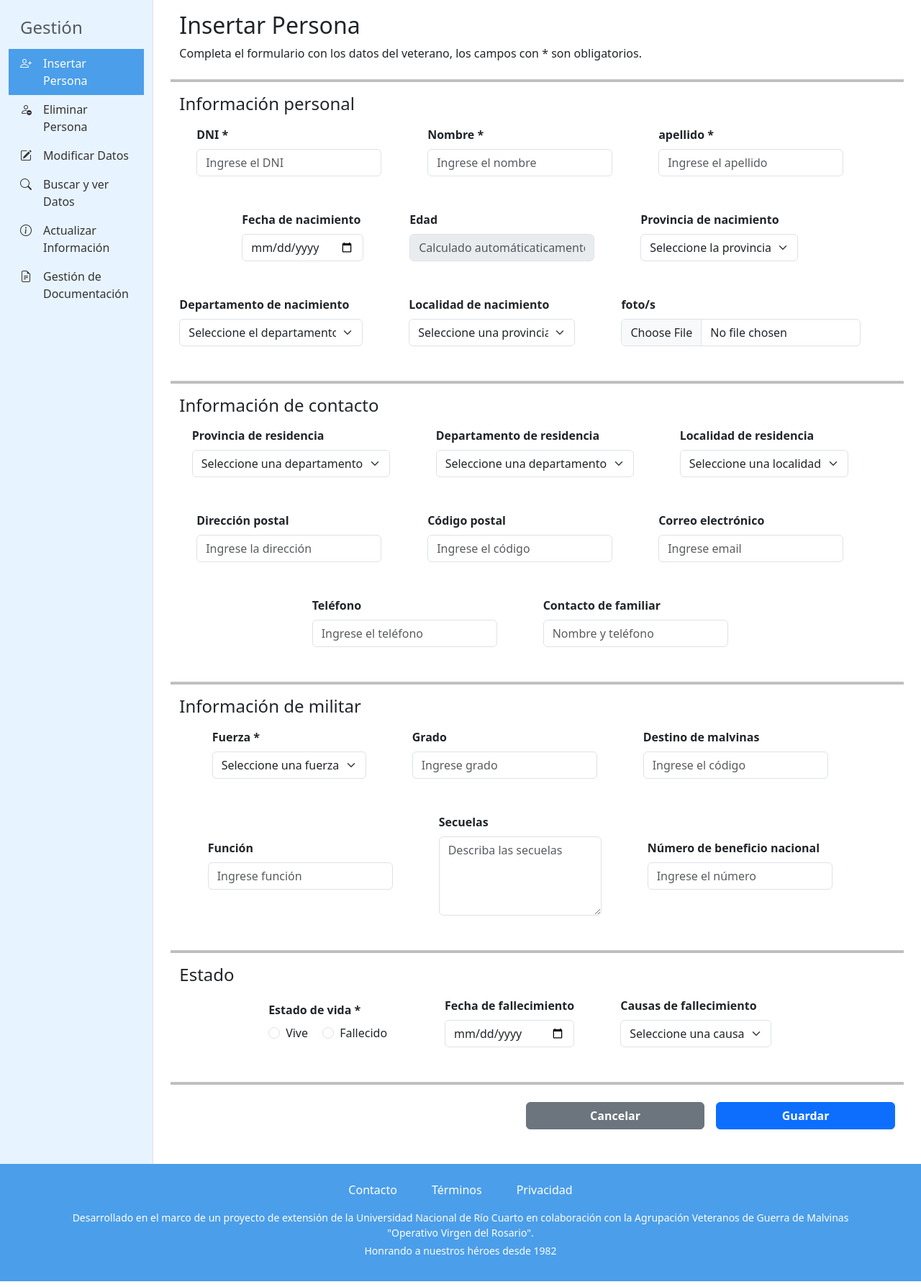
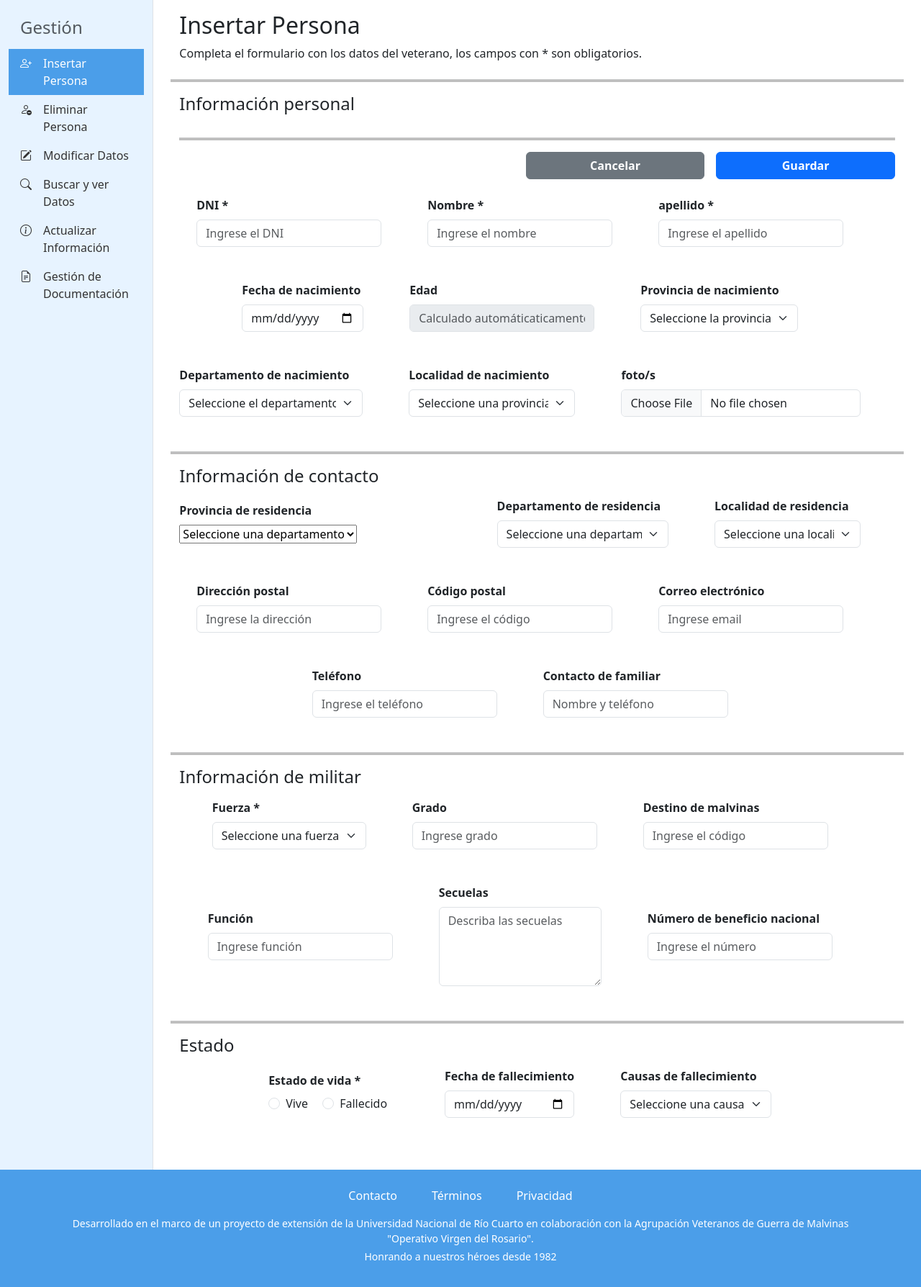
Before and after one commit to AlieniAgustin/proyecto-malvinas-unrc-2025, a Flask app: page /admin/insertar in a window 1280 px wide. Shown: the part 79-1867 px from the top of the page at 72% size. Run offline with Flask 3, Linux system fonts and the light colour scheme; the visitor is signed in with stand-in values (Sample User, id 1); data that the repository does not hold is empty.

Commit message:
avance en el insertar

```diff
--- a/app/routes.py
+++ b/app/routes.py
@@ -31,6 +31,8 @@ def start():
     cursor.close()
 
     return render_template('start.html',total_veteranos = total_veteranos, total_fuerzas = total_fuerzas, documentos = documentos, anos_historia = anos_historia)
+
+
 
 @bp.route('/buscar')
 def buscar():
--- a/app/templates/admin/insertar.html
+++ b/app/templates/admin/insertar.html
@@ -6,12 +6,28 @@
 <!-- solo esta hecha la base -->
 <div class="container-fluid">
     <div class="row">
-            <h1 class="h2">Insertar Persona</h1>
-            <div class="d-flex align-items-center mb-4">
-                <h>Completa el formulario con los datos del veterano, los campos con * son obligatorios.</h>
+        <h1 class="h2">Insertar Persona</h1>
+        <div class="d-flex align-items-center mb-4">
+            <h>Completa el formulario con los datos del veterano, los campos con * son obligatorios.</h>
+        </div>
+        <hr style="height:0.5vh;background: #000000;">
+        <h1 class="h4 mb-3">Información personal</h1>
+        <form action="" method="POST" >
+
+
+
+
+            <hr style="height:0.5vh;background: #000000;">
+            <div class="hstack gap-3 justify-content-end mt-2 mb-3">
+                <a href="{{ url_for('main.dashboard') }}" class="btn btn-secondary w-25 fw-bold mb-2">Cancelar</a>
+                <button type="submit" class="btn btn-primary w-25 fw-bold mb-2">Guardar</button>
             </div>
-            <hr style="height:0.5vh;background: #000000;">
-            <h1 class="h4 mb-3">Información personal</h1>
+        </form>
+
+
+
+
+
             <!-- primera linea -->
             <div class="hstack gap-3 justify-content-center mb-5">
                 <div class="me-5">
@@ -84,7 +100,7 @@
             <div class="hstack gap-3 justify-content-center mb-5">
                 <div class="me-5">
                     <label for="provincia_residencia" class="form-label fw-bold">Provincia de residencia</label>
-                    <select class="form-select" id="provincia_residencia" name="provincia_residencia" placeholder="Seleccione una departamento">
+                    <select container p-4class="form-select" id="provincia_residencia" name="provincia_residencia" placeholder="Seleccione una departamento">
                         <option value="">Seleccione una departamento</option>
                         {% for id, nombre in causas %}
                             <option value="{{ id }}">{{ nombre }}</option>
@@ -197,6 +213,7 @@
                         <label class="form-check-label" for="opcion2">Fallecido</label>
                     </div>
                 </div>
+                <!--hacer que esto no aparesca al poner que esta vivo-->
                 <div class="me-5">
                     <label for="nombre" class="form-label fw-bold">Fecha de fallecimiento</label>
                     <input type="date" class="form-control" id="nombre" name="nombre" placeholder="Ingrese el DNI">
@@ -212,11 +229,13 @@
                 </div>
 
             </div>
-                        <hr style="height:0.5vh;background: #000000;">
-            <div class="hstack gap-3 justify-content-end mt-2 mb-3">
-                <button type="submit" class="btn btn-secondary w-25 fw-bold mb-2">Cancelar</button>
-                <button type="submit" class="btn btn-primary w-25 fw-bold mb-2">Guardar</button>
-            </div>
+
+
+
+
+
+
+
         </div>
     </div>
 </div>
```
